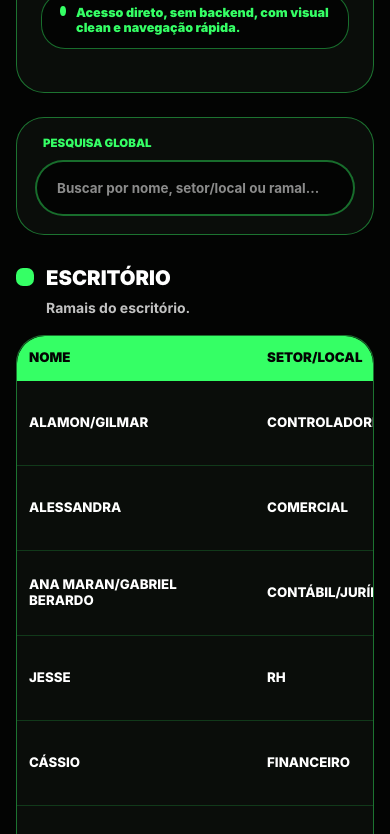
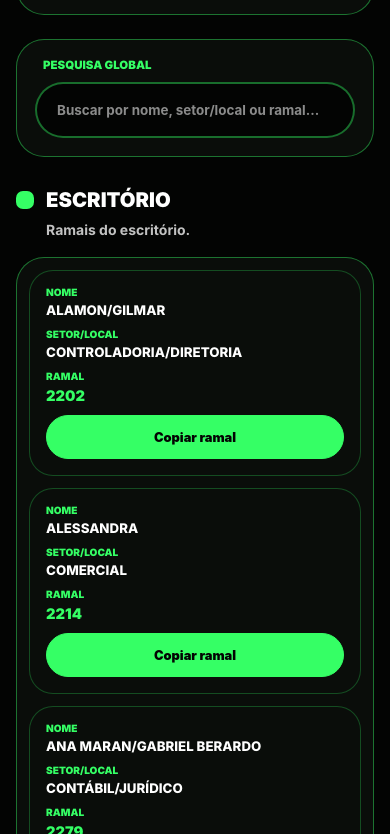
Before and after one commit to jpalvesramalho-bit/site-ramais-rumos, a plain HTML site: page ramais.html in a window 390 px wide. Shown: the part 384-1218 px from the top of the page. Drawn offline with Linux system fonts and the light colour scheme.

Commit message:
Ajusta interface e categoria Auto Posto

```diff
--- a/ramais.html
+++ b/ramais.html
@@ -90,10 +90,12 @@
         }
 
         .sidebar-brand img {
-            width: 100%;
-            height: 100%;
+            width: 86%;
+            height: 86%;
             object-fit: contain;
+            object-position: center;
             display: block;
+            margin: auto;
         }
 
         .sidebar-nav {
@@ -128,6 +130,7 @@
         }
 
         .app-shell:has(#bases-section:target) .nav-item.active,
+        .app-shell:has(#auto-posto-section:target) .nav-item.active,
         .app-shell:has(#treslogistica-section:target) .nav-item.active,
         .app-shell:has(#comandos-section:target) .nav-item.active {
             background: transparent;
@@ -135,6 +138,7 @@
         }
 
         .app-shell:has(#bases-section:target) .nav-item[href="#bases-section"],
+        .app-shell:has(#auto-posto-section:target) .nav-item[href="#auto-posto-section"],
         .app-shell:has(#treslogistica-section:target) .nav-item[href="#treslogistica-section"],
         .app-shell:has(#comandos-section:target) .nav-item[href="#comandos-section"] {
             background: var(--green);
@@ -183,7 +187,7 @@
         .brand-header::after {
             content: "";
             position: absolute;
-            right: clamp(24px, 6vw, 76px);
+            right: clamp(20px, 2.8vw, 42px);
             top: 50%;
             width: clamp(128px, 16vw, 230px);
             height: clamp(128px, 16vw, 230px);
@@ -202,12 +206,13 @@
         .brand-title {
             position: relative;
             margin: 0;
-            max-width: 760px;
-            font-size: clamp(2.8rem, 7vw, 6.4rem);
-            line-height: 0.88;
+            max-width: none;
+            font-size: clamp(2.4rem, 4.75vw, 5.15rem);
+            line-height: 0.96;
             color: var(--white);
             font-weight: 1000;
             letter-spacing: 0;
+            white-space: nowrap;
             z-index: 1;
         }
 
@@ -221,32 +226,8 @@
         }
 
         .hero-info {
-            max-width: 860px;
+            max-width: calc(100% - clamp(180px, 22vw, 320px));
             min-width: 0;
-        }
-
-        .hero-meta {
-            display: inline-flex;
-            align-items: center;
-            gap: 10px;
-            margin-top: 22px;
-            padding: 12px 18px;
-            border: 1px solid var(--line);
-            border-radius: 999px;
-            color: var(--green);
-            background: var(--black);
-            font-size: 0.95rem;
-            font-weight: 950;
-            position: relative;
-            z-index: 1;
-        }
-
-        .hero-meta::before {
-            content: '';
-            width: 10px;
-            height: 10px;
-            border-radius: 50%;
-            background: var(--green);
         }
 
         .search-card {
@@ -342,15 +323,17 @@
             width: 100%;
             max-width: 100%;
             min-width: 0;
-            overflow-x: auto;
+            overflow: hidden;
             border-radius: inherit;
         }
 
         table {
             width: 100%;
+            max-width: 100%;
             border-collapse: separate;
             border-spacing: 0;
-            min-width: 720px;
+            table-layout: fixed;
+            min-width: 0;
         }
 
         thead tr {
@@ -362,6 +345,7 @@
             text-align: left;
             border-bottom: 1px solid rgba(53, 255, 101, 0.18);
             font-size: 0.95rem;
+            overflow-wrap: anywhere;
         }
 
         th {
@@ -396,6 +380,26 @@
             font-weight: 1000;
         }
 
+        th:nth-child(1),
+        td:nth-child(1) {
+            width: 34%;
+        }
+
+        th:nth-child(2),
+        td:nth-child(2) {
+            width: 34%;
+        }
+
+        th:nth-child(3),
+        td:nth-child(3) {
+            width: 14%;
+        }
+
+        th:nth-child(4),
+        td:nth-child(4) {
+            width: 18%;
+        }
+
         .pill-button {
             display: inline-flex;
             align-items: center;
@@ -409,6 +413,7 @@
             font-size: 0.92rem;
             font-weight: 1000;
             letter-spacing: 0;
+            white-space: nowrap;
             transition: transform var(--speed) ease, opacity var(--speed) ease, background-color var(--speed) ease;
         }
 
@@ -540,7 +545,7 @@
             }
 
             .sidebar-nav {
-                grid-template-columns: repeat(4, minmax(0, 1fr));
+                grid-template-columns: repeat(5, minmax(0, 1fr));
                 width: 100%;
                 gap: 6px;
                 overflow: visible;
@@ -567,6 +572,10 @@
             .brand-header::after {
                 display: none;
             }
+
+            .hero-info {
+                max-width: 100%;
+            }
         }
 
         @media (max-width: 720px) {
@@ -583,6 +592,7 @@
 
             .brand-title {
                 font-size: clamp(2.55rem, 14vw, 4.4rem);
+                white-space: normal;
                 overflow-wrap: break-word;
             }
 
@@ -591,23 +601,94 @@
                 overflow-wrap: break-word;
             }
 
-            .hero-meta {
-                width: 100%;
-                align-items: flex-start;
-                border-radius: 24px;
-                overflow-wrap: anywhere;
-            }
-
             .command-grid {
                 grid-template-columns: 1fr;
             }
 
-            table {
-                min-width: 680px;
+            table,
+            thead,
+            tbody,
+            tr,
+            td {
+                display: block;
+                width: 100%;
             }
 
-            th, td {
-                padding: 14px 12px;
+            thead {
+                display: none;
+            }
+
+            tbody {
+                display: grid;
+                gap: 12px;
+                padding: 12px;
+            }
+
+            tbody tr {
+                border: 1px solid rgba(53, 255, 101, 0.26);
+                border-radius: 24px;
+                padding: 16px;
+            }
+
+            tbody tr:hover {
+                transform: translateY(-2px) scale(1.01);
+            }
+
+            table {
+                min-width: 0;
+            }
+
+            td {
+                overflow-wrap: break-word;
+                border-bottom: 0;
+                padding: 0;
+            }
+
+            td:nth-child(1),
+            td:nth-child(2),
+            td:nth-child(3),
+            td:nth-child(4) {
+                width: 100%;
+            }
+
+            td + td {
+                margin-top: 10px;
+            }
+
+            td::before {
+                display: block;
+                margin-bottom: 4px;
+                color: var(--green);
+                font-size: 0.72rem;
+                font-weight: 1000;
+                text-transform: uppercase;
+            }
+
+            td:nth-child(1)::before {
+                content: "Nome";
+            }
+
+            td:nth-child(2)::before {
+                content: "Setor/Local";
+            }
+
+            td:nth-child(3)::before {
+                content: "Ramal";
+            }
+
+            td:nth-child(4)::before {
+                content: "";
+                display: none;
+            }
+
+            #bases-section td:nth-child(1)::before,
+            #auto-posto-section td:nth-child(1)::before {
+                content: "Local";
+            }
+
+            #bases-section td:nth-child(2)::before,
+            #auto-posto-section td:nth-child(2)::before {
+                content: "Nome";
             }
 
             .pill-button {
@@ -647,10 +728,6 @@
             .brand-subtitle {
                 max-width: 28ch;
             }
-
-            .hero-meta {
-                font-size: 0.9rem;
-            }
         }
 
         @media (prefers-reduced-motion: reduce) {
@@ -683,6 +760,12 @@
                     </span>
                     <span>Bases</span>
                 </a>
+                <a class="nav-item" href="#auto-posto-section">
+                    <span class="nav-icon" aria-hidden="true">
+                        <svg viewBox="0 0 24 24"><path d="M4 20V6a3 3 0 0 1 3-3h6a3 3 0 0 1 3 3v14"/><path d="M3 20h14"/><path d="M8 7h4"/><path d="M16 7h1.5L20 9.5V17a2 2 0 0 1-4 0v-4h4"/><path d="M7 12h6"/></svg>
+                    </span>
+                    <span>Auto Posto</span>
+                </a>
                 <a class="nav-item" href="#treslogistica-section">
                     <span class="nav-icon" aria-hidden="true">
                         <svg viewBox="0 0 24 24"><path d="M3 7h11v9H3z"/><path d="M14 10h4l3 3v3h-7z"/><circle cx="7" cy="18" r="2"/><circle cx="17" cy="18" r="2"/></svg>
@@ -703,7 +786,6 @@
             <div class="hero-info">
                 <h1 class="brand-title">Central de Ramais Rumos</h1>
                 <p class="brand-subtitle">Consulta rápida de ramais e comandos internos</p>
-                <p class="hero-meta">Acesso direto, sem backend, com visual clean e navegação rápida.</p>
             </div>
         </section>
 
@@ -747,6 +829,26 @@
                             </tr>
                         </thead>
                         <tbody id="bases-body"></tbody>
+                    </table>
+                </div>
+            </div>
+        </section>
+
+        <section class="section" id="auto-posto-section">
+            <div class="section-title">AUTO POSTO</div>
+            <p class="section-description">Ramais do Auto Posto.</p>
+            <div class="card-panel">
+                <div class="table-wrapper">
+                    <table>
+                        <thead>
+                            <tr>
+                                <th>Local</th>
+                                <th>Nome</th>
+                                <th>Ramal</th>
+                                <th>Copiar</th>
+                            </tr>
+                        </thead>
+                        <tbody id="postos-body"></tbody>
                     </table>
                 </div>
             </div>
@@ -821,6 +923,9 @@
             { local: 'RPRETO', nome: 'GIL', ramal: '2307' },
             { local: 'RPRETO', nome: 'RAFAEL', ramal: '2308' },
             { local: 'UBERLÂNDIA', nome: 'SAMUEL', ramal: '2228' },
+        ];
+
+        const postosData = [
             { local: 'PARQUE DOS LAGOS', nome: 'DAVI', ramal: '2480' }
         ];
 
@@ -844,6 +949,7 @@
         const searchInput = document.getElementById('search');
         const escritorioBody = document.getElementById('escritorio-body');
         const basesBody = document.getElementById('bases-body');
+        const postosBody = document.getElementById('postos-body');
         const tresLogisticaBody = document.getElementById('treslogistica-body');
         const comandosGrid = document.getElementById('comandos-grid');
         const toast = document.getElementById('toast');
@@ -915,11 +1021,13 @@
 
             const filteredEscritorio = escritorioData.filter(item => matchesOffice(item, query));
             const filteredBases = basesData.filter(item => matchesBases(item, query));
+            const filteredPostos = postosData.filter(item => matchesBases(item, query));
             const filteredTresLogistica = tresLogisticaData.filter(item => matchesOffice(item, query));
             const filteredComandos = comandosData.filter(item => matchesCommand(item, query));
 
             escritorioBody.innerHTML = '';
             basesBody.innerHTML = '';
+            postosBody.innerHTML = '';
             tresLogisticaBody.innerHTML = '';
             comandosGrid.innerHTML = '';
 
@@ -933,6 +1041,12 @@
                 basesBody.innerHTML = '<tr><td colspan="4">Nenhum resultado encontrado.</td></tr>';
             } else {
                 filteredBases.forEach(item => basesBody.appendChild(renderBasesRow(item)));
+            }
+
+            if (filteredPostos.length === 0) {
+                postosBody.innerHTML = '<tr><td colspan="4">Nenhum resultado encontrado.</td></tr>';
+            } else {
+                filteredPostos.forEach(item => postosBody.appendChild(renderBasesRow(item)));
             }
 
             if (filteredTresLogistica.length === 0) {
```
